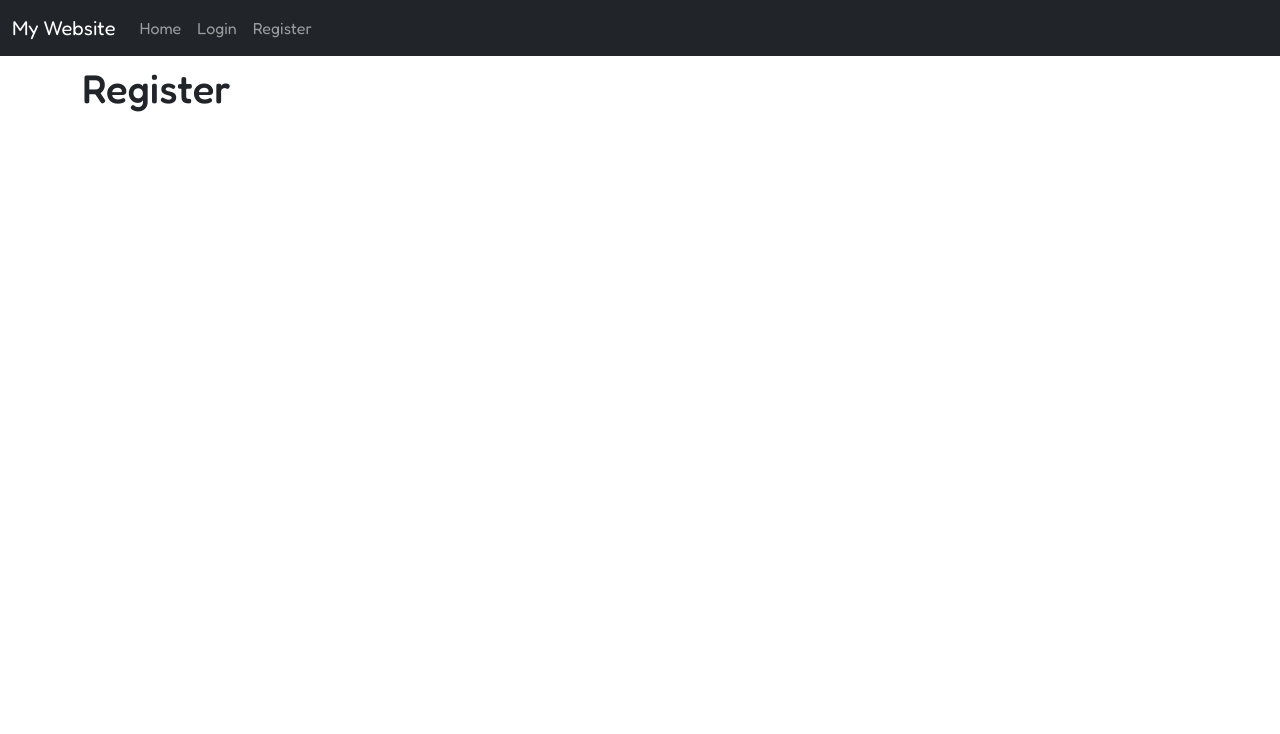
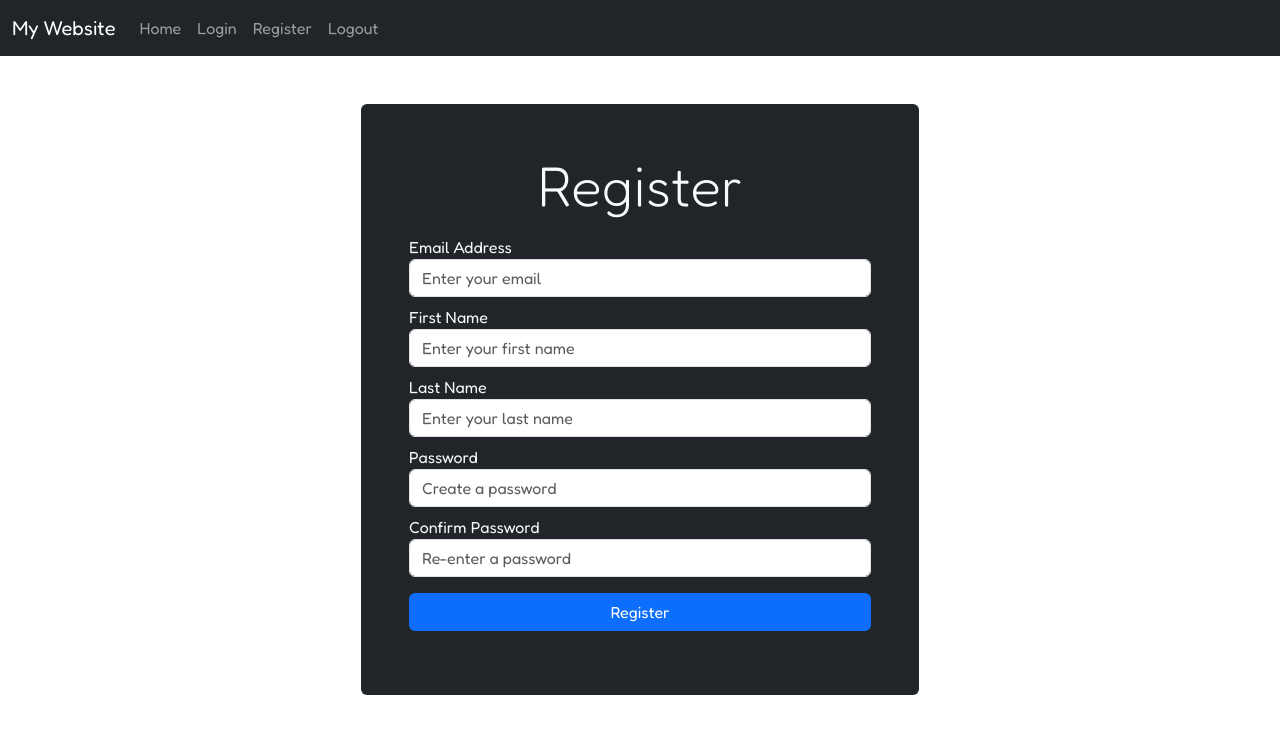
Before and after one commit to whdev36/flask-project, a Flask app: page /register in a window 1280 px wide. Shown: the top 734 px of the page. Run offline with Flask 3, Linux system fonts and the light colour scheme; some libraries are stand-ins or nearby versions.

Commit message:
login and register template pages

```diff
--- a/app/templates/base.html
+++ b/app/templates/base.html
@@ -16,7 +16,7 @@
 
 <body>
     {% include 'navbar.html' %}
-    <div class="container my-2">
+    <div class="container my-5">
         {% block content %}
         {% endblock %}
     </div>
--- a/app/templates/navbar.html
+++ b/app/templates/navbar.html
@@ -6,9 +6,10 @@
         </button>
         <div class="collapse navbar-collapse" id="menu">
             <div class="navbar-nav">
-                <a class="nav-link" href="#">Home</a>
-                <a class="nav-link" href="#">Login</a>
-                <a class="nav-link" href="#">Register</a>
+                <a class="nav-link" href="/">Home</a>
+                <a class="nav-link" href="/login">Login</a>
+                <a class="nav-link" href="/register">Register</a>
+                <a class="nav-link" href="/logout">Logout</a>
             </div>
         </div>
     </div>
--- a/app/templates/register.html
+++ b/app/templates/register.html
@@ -3,5 +3,30 @@
 {% block title %}Register{% endblock %}
 
 {% block content %}
-    <h1>Register</h1>
+    <div class="col-md-6 offset-md-3 bg-dark text-light rounded p-5">
+        <h3 class="display-4 mb-3 text-center">Register</h3>
+        <form method="post" class="d-grid">
+            <div class="form-group mb-2">
+                <label for="email">Email Address</label>
+                <input type="email" name="email" id="email" class="form-control" placeholder="Enter your email">
+            </div>
+            <div class="form-group mb-2">
+                <label for="first-name">First Name</label>
+                <input type="text" name="first-name" id="first-name" class="form-control" placeholder="Enter your first name">
+            </div>
+            <div class="form-group mb-2">
+                <label for="last-name">Last Name</label>
+                <input type="text" name="last-name" id="last-name" class="form-control" placeholder="Enter your last name">
+            </div>
+            <div class="form-group mb-2">
+                <label for="password">Password</label>
+                <input type="password" name="password" id="password" class="form-control" placeholder="Create a password">
+            </div>
+            <div class="form-group mb-3">
+                <label for="confirm-password">Confirm Password</label>
+                <input type="password" name="confirm-password" id="confirm-password" class="form-control" placeholder="Re-enter a password">
+            </div>
+            <button type="submit" class="btn btn-primary">Register</button>
+        </form>
+    </div>
 {% endblock %}
```
Also changed, not shown: app/templates/login.html (+14 -1 lines).
